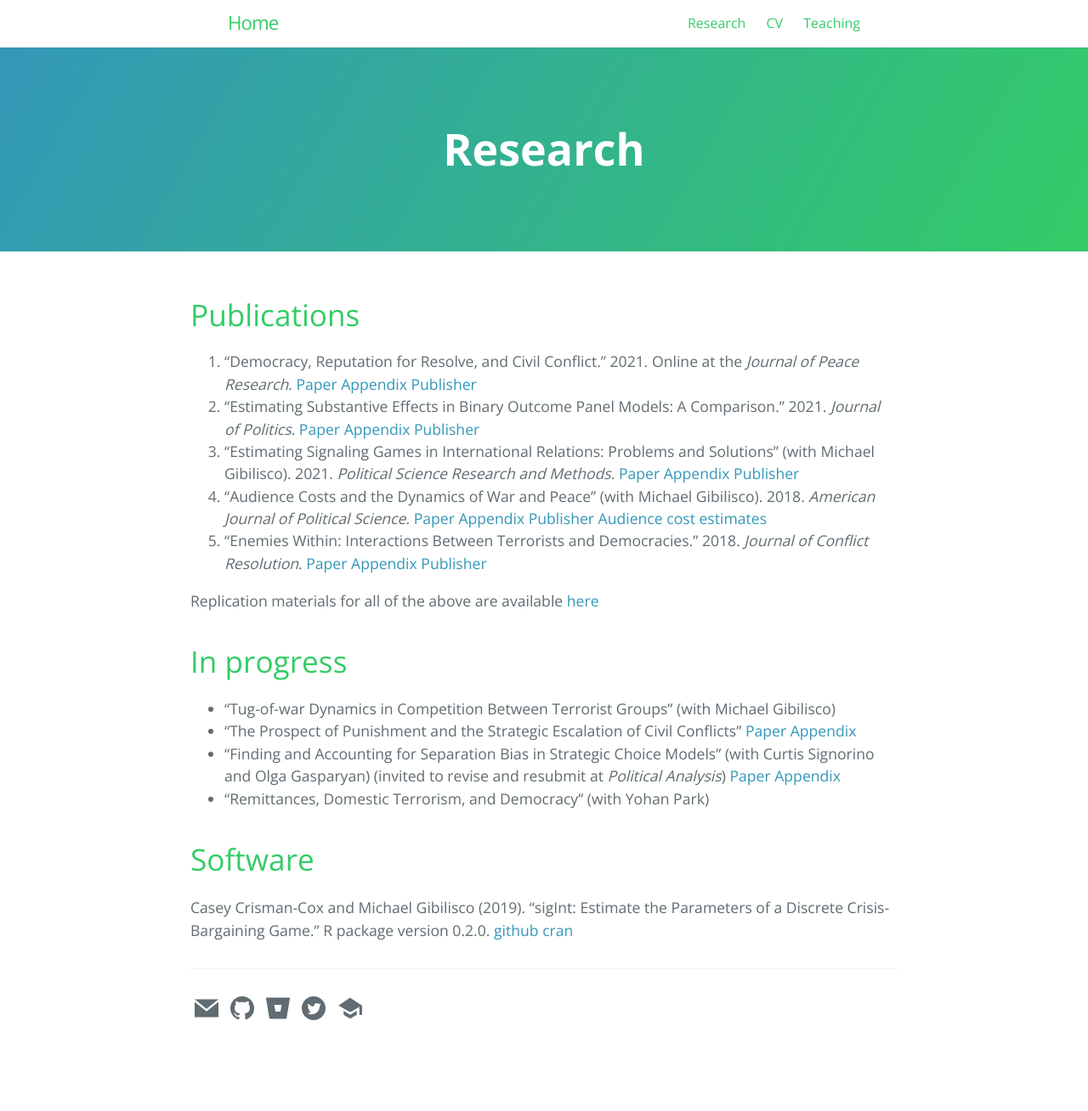
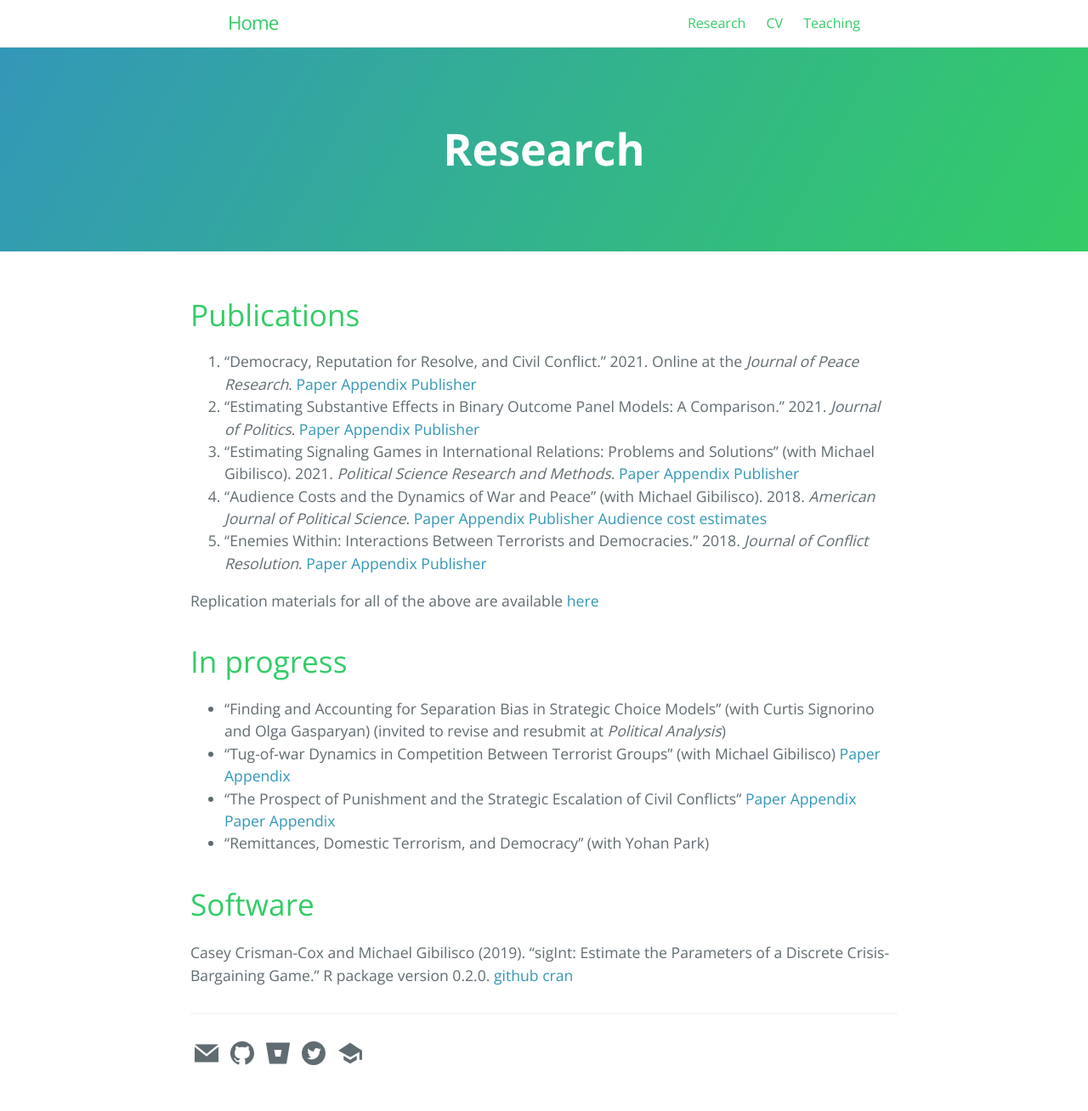
Before and after one commit to ccrismancox/ccrismancox.github.io, a Jekyll site: the page built from research.md, in a window 1280 px wide. Shown: the whole page at 85% size. Built offline with Jekyll 4.4.1, drawn with Linux system fonts in a browser that asks for light colours; comment, search, counter and statistics services are not loaded; before the commit the page ends 1255 px from its top, so only the background shows below that.

Commit message:
update research page to include outbidding version 6

```diff
--- a/research.md
+++ b/research.md
@@ -24,9 +24,10 @@ Replication materials for all of the above are available [here](https://github.c
 
 # In progress
 
- - "Tug-of-war Dynamics in Competition Between Terrorist Groups" (with Michael Gibilisco)
+- "Finding and Accounting for Separation Bias in Strategic Choice Models" (with Curtis Signorino and Olga Gasparyan)  (invited to revise and resubmit at *Political Analysis*)
+- "Tug-of-war Dynamics in Competition Between Terrorist Groups" (with Michael Gibilisco) [Paper](research/outbidding.pdf) [Appendix](research/outbiddingSI.pdf)
 - "The Prospect of Punishment and the Strategic Escalation of Civil Conflicts"  [Paper](research/punishment.pdf) [Appendix](research/SIpunishment.pdf)
-- "Finding and Accounting for Separation Bias in Strategic Choice Models" (with Curtis Signorino and Olga Gasparyan)  (invited to revise and resubmit at *Political Analysis*) [Paper](research/SeparationProject.pdf) [Appendix](research/SeparationAppendix.pdf)
+ [Paper](research/SeparationProject.pdf) [Appendix](research/SeparationAppendix.pdf)
 - "Remittances, Domestic Terrorism, and Democracy" (with Yohan Park)
 
 # Software
```
